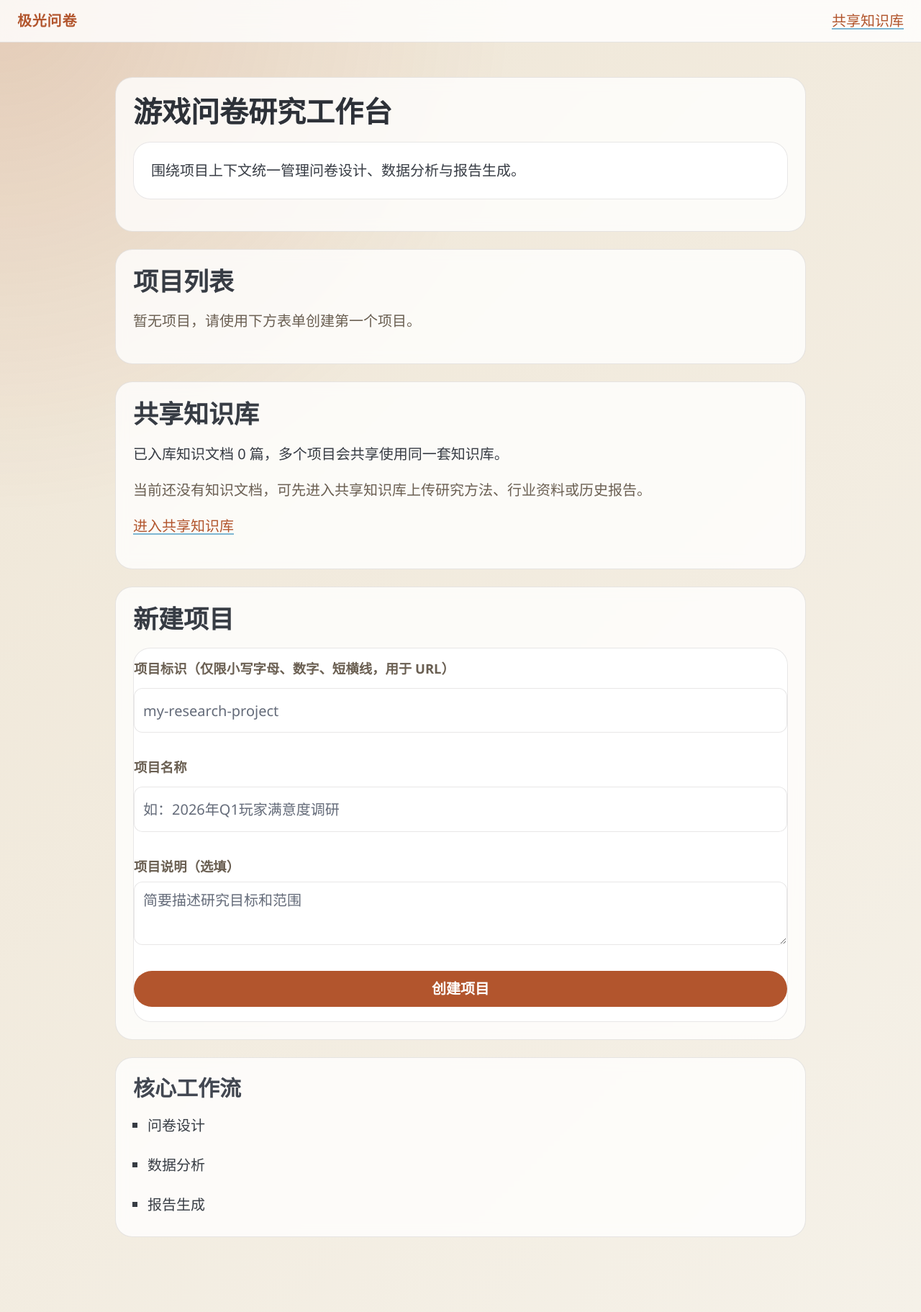
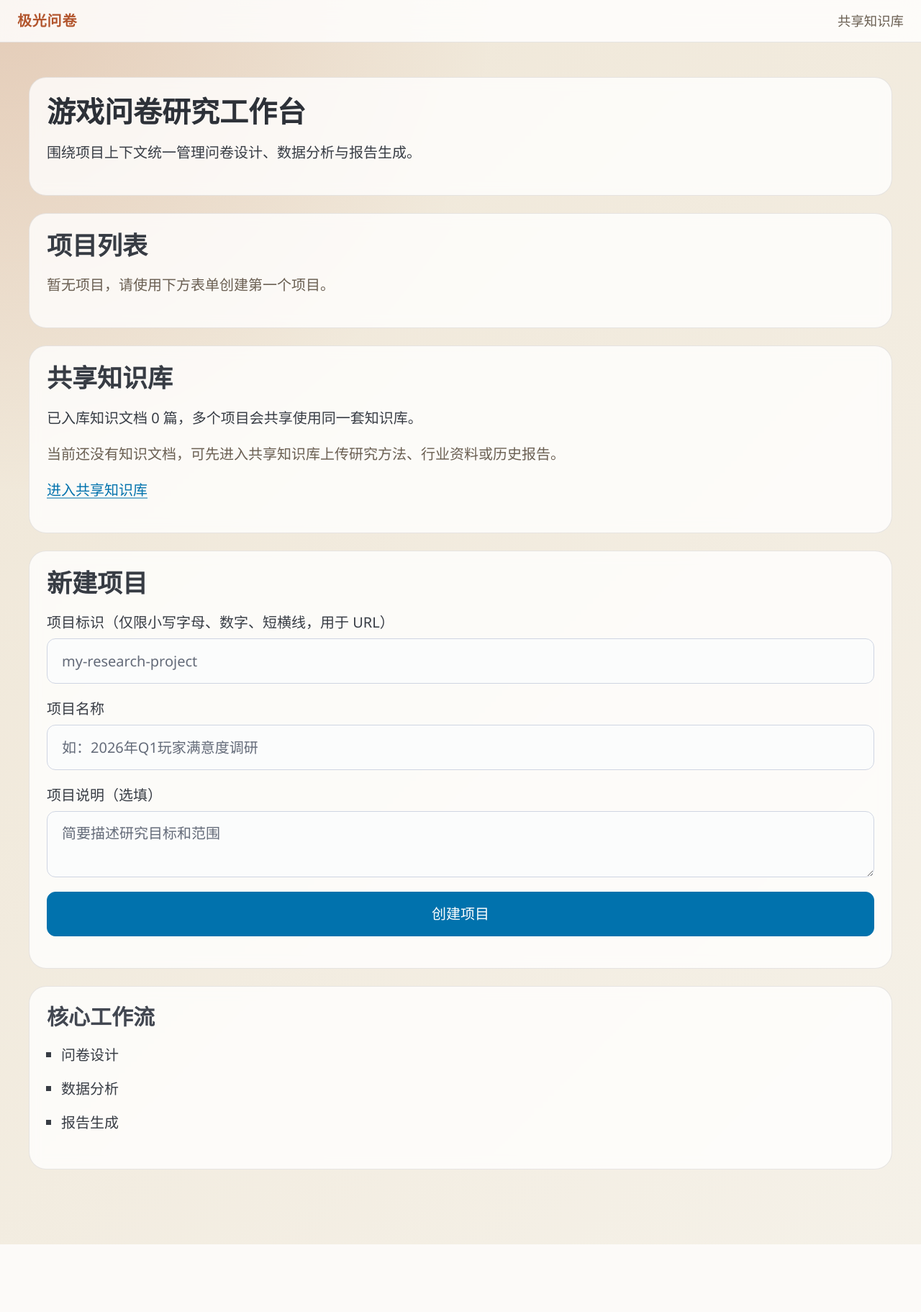
Before and after one commit to MOYAI1234/game-survey-workbench, a FastAPI app: page / in a window 1280 px wide. Shown: the whole page at 72% size. After the commit the page ends 1729 px from the top, so only its background shows below. Run offline with FastAPI, Linux system fonts and the light colour scheme; data that the repository does not hold is empty; some libraries are stand-ins or nearby versions.

Commit message:
feat(2.0F): slim down app.css with Pico CSS property mappings

```diff
--- a/src/game_survey_workbench/static/app.css
+++ b/src/game_survey_workbench/static/app.css
@@ -1,27 +1,39 @@
+/* -- Brand tokens --------------------------------------------------------- */
 :root {
   color-scheme: light;
+
+  /* Brand palette */
   --bg: #f5f1e8;
   --panel: rgba(255, 255, 255, 0.78);
   --text: #1f1a14;
   --muted: #6a5f52;
   --accent: #b2552d;
   --border: rgba(31, 26, 20, 0.1);
+
+  /* Map brand -> Pico custom properties */
+  --pico-primary: #b2552d;
+  --pico-primary-hover: #9a4526;
+  --pico-primary-focus: rgba(178, 85, 45, 0.25);
+  --pico-primary-inverse: #fff;
+  --pico-border-radius: 12px;
+  --pico-font-family: "Segoe UI", "PingFang SC", sans-serif;
+  --pico-background-color: var(--bg);
+  --pico-color: var(--text);
+  --pico-muted-color: var(--muted);
+  --pico-card-background-color: var(--panel);
+  --pico-card-border-color: var(--border);
 }
 
-* {
-  box-sizing: border-box;
-}
-
+/* -- Body background (gradient override) --------------------------------- */
 body {
   margin: 0;
   min-height: 100vh;
-  font-family: "Segoe UI", "PingFang SC", sans-serif;
-  color: var(--text);
   background:
     radial-gradient(circle at top left, rgba(178, 85, 45, 0.18), transparent 32%),
     linear-gradient(135deg, #efe6d6, var(--bg));
 }
 
+/* -- Sticky navigation ---------------------------------------------------- */
 .top-nav {
   position: sticky;
   top: 0;
@@ -30,6 +42,9 @@ body {
   background: rgba(255, 255, 255, 0.82);
   border-bottom: 1px solid var(--border);
   backdrop-filter: blur(12px);
+  display: flex;
+  align-items: center;
+  gap: 24px;
 }
 
 .nav-brand {
@@ -39,22 +54,36 @@ body {
   letter-spacing: 0.04em;
 }
 
-.page {
-  width: min(960px, calc(100% - 32px));
-  margin: 0 auto;
-  padding: 48px 0 80px;
+.nav-link {
+  color: var(--muted);
+  text-decoration: none;
+  font-size: 0.92rem;
 }
 
+.nav-link:hover {
+  color: var(--accent);
+}
+
+/* -- Page container refinement ------------------------------------------- */
+.page {
+  padding-top: 48px;
+  padding-bottom: 80px;
+}
+
+/* -- Glass card panels ---------------------------------------------------- */
 .hero,
-h1 + p,
-.page > p {
+section,
+header,
+details {
   background: var(--panel);
   border: 1px solid var(--border);
   border-radius: 24px;
+  backdrop-filter: blur(8px);
   padding: 24px;
-  backdrop-filter: blur(8px);
+  margin-bottom: 24px;
 }
 
+/* -- Eyebrow (back link) -------------------------------------------------- */
 .eyebrow {
   margin: 0 0 12px;
   color: var(--accent);
@@ -63,133 +92,7 @@ h1 + p,
   text-transform: uppercase;
 }
 
-.workflow-list {
-  display: grid;
-  gap: 12px;
-  padding-left: 20px;
-}
-
-section,
-header,
-.page > p,
-.page > ul,
-.page > ol {
-  margin-bottom: 24px;
-}
-
-section,
-header,
-details,
-table,
-form,
-.report-content,
-.questionnaire-content,
-.insight-narrative,
-.evidence {
-  background: var(--panel);
-  border: 1px solid var(--border);
-  border-radius: 24px;
-  backdrop-filter: blur(8px);
-}
-
-section,
-header {
-  padding: 24px;
-}
-
-a {
-  color: var(--accent);
-}
-
-code,
-pre {
-  font-family: "Cascadia Code", "Consolas", monospace;
-}
-
-label {
-  display: block;
-  margin-top: 14px;
-  font-size: 0.92rem;
-  font-weight: 600;
-  color: var(--muted);
-}
-
-input[type="text"],
-textarea,
-input[type="file"] {
-  width: 100%;
-  margin-top: 6px;
-  padding: 10px 12px;
-  border: 1px solid var(--border);
-  border-radius: 12px;
-  background: rgba(255, 255, 255, 0.95);
-  color: var(--text);
-  font: inherit;
-}
-
-textarea {
-  resize: vertical;
-  min-height: 88px;
-}
-
-button[type="submit"] {
-  margin-top: 16px;
-  padding: 10px 18px;
-  border: 0;
-  border-radius: 999px;
-  background: var(--accent);
-  color: #fff;
-  font: inherit;
-  font-weight: 700;
-  cursor: pointer;
-}
-
-button[type="submit"]:hover {
-  opacity: 0.92;
-}
-
-ul,
-ol,
-dl {
-  margin: 12px 0 0;
-}
-
-li + li {
-  margin-top: 8px;
-}
-
-table {
-  width: 100%;
-  border-collapse: collapse;
-  overflow: hidden;
-}
-
-th,
-td {
-  padding: 12px 14px;
-  text-align: left;
-  border-bottom: 1px solid var(--border);
-  vertical-align: top;
-}
-
-th {
-  color: var(--muted);
-  font-size: 0.82rem;
-  letter-spacing: 0.08em;
-  text-transform: uppercase;
-}
-
-tr:last-child td {
-  border-bottom: 0;
-}
-
-.muted,
-.empty-state,
-.project-desc,
-.project-status {
-  color: var(--muted);
-}
-
+/* -- Status badges -------------------------------------------------------- */
 .status-badge {
   display: inline-block;
   margin-left: 8px;
```
Also changed, not shown: other parts of src/game_survey_workbench/static/app.css (+47 -66 lines), tests/test_pico_integration.py (+6 -0 lines).
